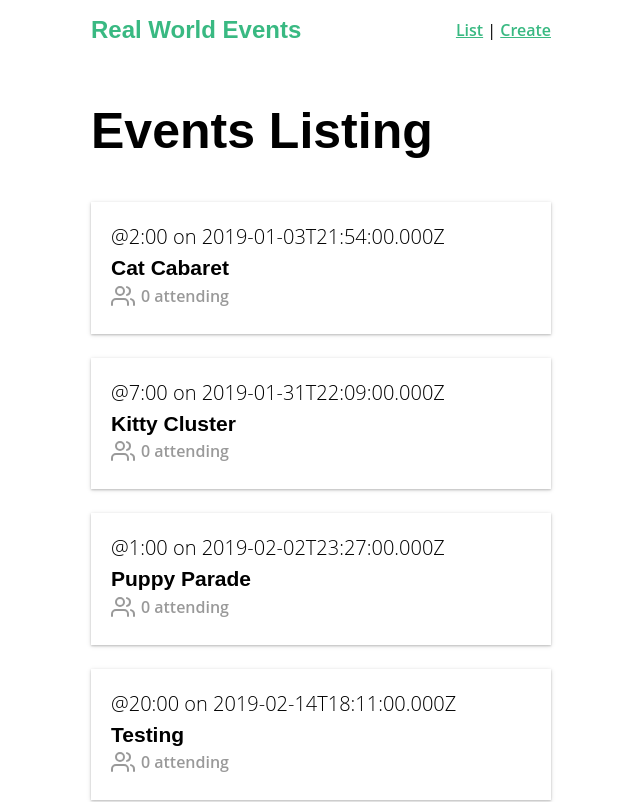
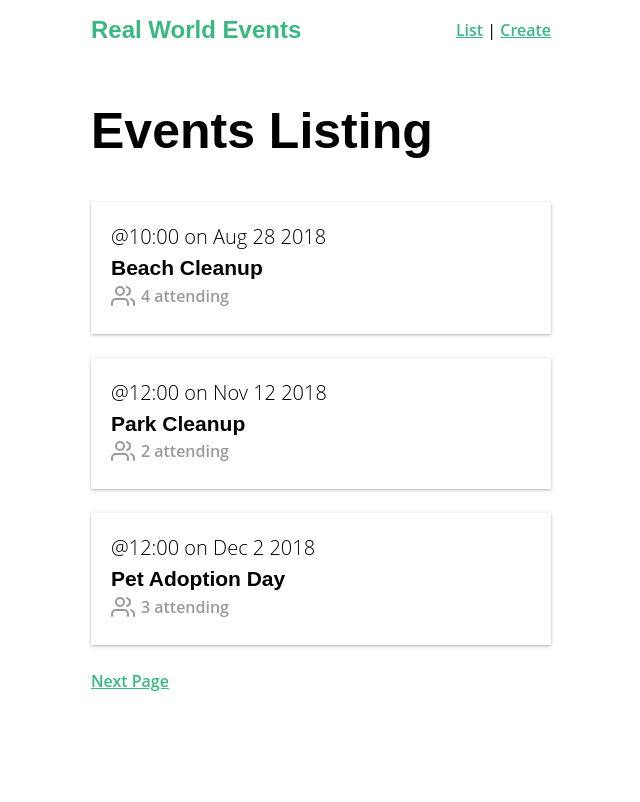
Before and after one commit to spaceninja/vm-real-world-vue, a Vue app: page / in a window 1280 px wide. Shown: the top 802 px of the page, without its empty margins (319-959 px from the left). Built offline with nearby package versions, Linux system fonts and the light colour scheme; data requests are answered from the project's data file.

Commit message:
05 mutations and actions part 2

```diff
--- a/db.json
+++ b/db.json
@@ -1,84 +1,235 @@
 {
   "events": [
     {
-      "id": 5928101,
-      "user": {
-        "id": "abc123",
-        "name": "Adam"
-      },
-      "category": "animal welfare",
-      "organizer": "Adam",
-      "title": "Cat Cabaret",
-      "description": "Yay felines!",
-      "location": "Meow Town",
-      "date": "2019-01-03T21:54:00.000Z",
-      "time": "2:00",
-      "attendees": []
+      "id": 1,
+      "title": "Beach Cleanup",
+      "date": "Aug 28 2018",
+      "time": "10:00",
+      "location": "Daytona Beach",
+      "description": "Let's clean up this beach.",
+      "organizer": "Adam Jahr",
+      "category": "sustainability",
+      "attendees": [
+        {
+          "id": "abc123",
+          "name": "Adam Jahr"
+        },
+        {
+          "id": "def456",
+          "name": "Gregg Pollack"
+        },
+        {
+          "id": "ghi789",
+          "name": "Beth Swanson"
+        },
+        {
+          "id": "jkl101",
+          "name": "Mary Gordon"
+        }
+      ]
     },
     {
-      "id": 8419988,
-      "user": {
-        "id": "abc123",
-        "name": "Adam"
-      },
-      "category": "animal welfare",
-      "organizer": "Adam",
-      "title": "Kitty Cluster",
-      "description": "Yay cats!",
-      "location": "Catlandia",
-      "date": "2019-01-31T22:09:00.000Z",
-      "time": "7:00",
-      "attendees": []
+      "id": 2,
+      "title": "Park Cleanup",
+      "date": "Nov 12 2018",
+      "time": "12:00",
+      "location": "132 N Magnolia Street, Orlando, Florida",
+      "description": "We're going to clean up this park.",
+      "organizer": "Adam Jahr",
+      "category": "nature",
+      "attendees": [
+        {
+          "id": "ghi789",
+          "name": "Beth Swanson"
+        },
+        {
+          "id": "jkl101",
+          "name": "Mary Gordon"
+        }
+      ]
     },
     {
-      "id": 4582797,
-      "user": {
-        "id": "abc123",
-        "name": "Adam"
-      },
+      "id": 3,
+      "title": "Pet Adoption Day",
+      "date": "Dec 2 2018",
+      "time": "12:00",
+      "location": "132 N Magnolia Street, Orlando, Florida",
+      "description": "Help animals find new homes.",
+      "organizer": "Gregg Pollack",
       "category": "animal welfare",
-      "organizer": "Adam",
-      "title": "Puppy Parade",
-      "description": "Yay pups!",
-      "location": "Puptown ",
-      "date": "2019-02-02T23:27:00.000Z",
-      "time": "1:00",
-      "attendees": []
+      "attendees": [
+        {
+          "id": "abc123",
+          "name": "Adam Jahr"
+        },
+        {
+          "id": "ghi789",
+          "name": "Beth Swanson"
+        },
+        {
+          "id": "jkl101",
+          "name": "Mary Gordon"
+        }
+      ]
     },
     {
-      "id": 917726,
-      "user": {
-        "id": "abc123",
-        "name": "Adam Jahr"
-      },
-      "category": "nature",
-      "organizer": {
-        "id": "abc123",
-        "name": "Adam Jahr"
-      },
-      "title": "Testing",
-      "description": "Ahoy",
-      "location": "Portland",
-      "date": "2019-02-14T18:11:00.000Z",
-      "time": "20:00",
-      "attendees": []
+      "id": 4,
+      "title": "Disco Party",
+      "date": "Aug 28 2018",
+      "time": "10:00",
+      "location": "Daytona Beach",
+      "description": "Let's clean up this beach.",
+      "organizer": "Adam Jahr",
+      "category": "sustainability",
+      "attendees": [
+        {
+          "id": "abc123",
+          "name": "Adam Jahr"
+        },
+        {
+          "id": "def456",
+          "name": "Gregg Pollack"
+        },
+        {
+          "id": "ghi789",
+          "name": "Beth Swanson"
+        },
+        {
+          "id": "jkl101",
+          "name": "Mary Gordon"
+        }
+      ]
     },
     {
-      "id": 150203,
-      "user": {
-        "id": "abc123",
-        "name": "Adam Jahr"
-      },
+      "id": 5,
+      "title": "Vue Users Group",
+      "date": "Nov 12 2018",
+      "time": "12:00",
+      "location": "132 N Magnolia Street, Orlando, Florida",
+      "description": "We're going to clean up this park.",
+      "organizer": "Adam Jahr",
+      "category": "nature",
+      "attendees": [
+        {
+          "id": "ghi789",
+          "name": "Beth Swanson"
+        },
+        {
+          "id": "jkl101",
+          "name": "Mary Gordon"
+        }
+      ]
+    },
+    {
+      "id": 6,
+      "title": "Orlando Dev Meetup",
+      "date": "Dec 2 2018",
+      "time": "12:00",
+      "location": "132 N Magnolia Street, Orlando, Florida",
+      "description": "Help animals find new homes.",
+      "organizer": "Gregg Pollack",
+      "category": "animal welfare",
+      "attendees": [
+        {
+          "id": "abc123",
+          "name": "Adam Jahr"
+        },
+        {
+          "id": "ghi789",
+          "name": "Beth Swanson"
+        },
+        {
+          "id": "jkl101",
+          "name": "Mary Gordon"
+        }
+      ]
+    },
+    {
+      "id": 7,
+      "title": "Yoga Class",
+      "date": "Aug 28 2018",
+      "time": "10:00",
+      "location": "Daytona Beach",
+      "description": "Let's clean up this beach.",
+      "organizer": "Adam Jahr",
+      "category": "sustainability",
+      "attendees": [
+        {
+          "id": "abc123",
+          "name": "Adam Jahr"
+        },
+        {
+          "id": "def456",
+          "name": "Gregg Pollack"
+        },
+        {
+          "id": "ghi789",
+          "name": "Beth Swanson"
+        },
+        {
+          "id": "jkl101",
+          "name": "Mary Gordon"
+        }
+      ]
+    },
+    {
+      "id": 8,
+      "title": "Breathing Meditation",
+      "date": "Nov 12 2018",
+      "time": "12:00",
+      "location": "132 N Magnolia Street, Orlando, Florida",
+      "description": "We're going to clean up this park.",
+      "organizer": "Adam Jahr",
+      "category": "nature",
+      "attendees": [
+        {
+          "id": "ghi789",
+          "name": "Beth Swanson"
+        },
+        {
+          "id": "jkl101",
+          "name": "Mary Gordon"
+        }
+      ]
+    },
+    {
+      "id": 9,
+      "title": "Dancing Class",
+      "date": "Dec 2 2018",
+      "time": "12:00",
+      "location": "132 N Magnolia Street, Orlando, Florida",
+      "description": "Help animals find new homes.",
+      "organizer": "Gregg Pollack",
+      "category": "animal welfare",
+      "attendees": [
+        {
+          "id": "abc123",
+          "name": "Adam Jahr"
+        },
+        {
+          "id": "ghi789",
+          "name": "Beth Swanson"
+        },
+        {
+          "id": "jkl101",
+          "name": "Mary Gordon"
+        }
+      ]
+    },
+    {
+      "id": 10,
       "category": "animal welfare",
       "organizer": {
-        "id": "abc123",
-        "name": "Adam Jahr"
+        "user": {
+          "id": "abc123",
+          "name": "Adam Jahr"
+        }
       },
-      "title": "Animal Welfare Event",
-      "description": "testing",
-      "location": "Somewhere",
-      "date": "2019-02-22T18:15:00.000Z",
-      "time": "20:00",
+      "title": "Gregg's Event",
+      "description": "We'll do stuff",
+      "location": "Your House",
+      "date": "",
+      "time": "5:00",
       "attendees": []
     }
   ]
--- a/src/App.vue
+++ b/src/App.vue
@@ -1,7 +1,7 @@
 <template>
   <div id="app">
-    <NavBar />
-    <router-view />
+    <NavBar/>
+    <router-view :key="$route.fullPath"/>
   </div>
 </template>
 
--- a/src/services/EventService.js
+++ b/src/services/EventService.js
@@ -10,8 +10,8 @@
 })
 
 export default {
-  getEvents() {
-    return apiClient.get('/events')
+  getEvents(perPage, page) {
+    return apiClient.get('/events?_limit=' + perPage + '&_page=' + page)
   },
   getEvent(id) {
     return apiClient.get('/events/' + id)
--- a/src/store.js
+++ b/src/store.js
@@ -15,16 +15,22 @@
       'food',
       'community'
     ],
-    events: [
-      { id: 1, title: 'Alpha', organizer: 'Alice' },
-      { id: 2, title: 'Beta', organizer: 'Bob' },
-      { id: 3, title: 'Gamma', organizer: 'Charlie' },
-      { id: 4, title: 'Delta', organizer: 'Doug' }
-    ]
+    events: [],
+    eventsTotal: 0,
+    event: {}
   },
   mutations: {
     ADD_EVENT(state, event) {
       state.events.push(event)
+    },
+    SET_EVENTS(state, events) {
+      state.events = events
+    },
+    SET_EVENTS_TOTAL(state, total) {
+      state.eventsTotal = total
+    },
+    SET_EVENT(state, event) {
+      state.event = event
     }
   },
   actions: {
@@ -32,6 +38,31 @@
       return EventService.postEvent(event).then(() => {
         commit('ADD_EVENT', event)
       })
+    },
+    fetchEvents({ commit }, { perPage, page }) {
+      EventService.getEvents(perPage, page)
+        .then(response => {
+          console.log('Total events are ' + response.headers['x-total-count'])
+          commit('SET_EVENTS', response.data)
+          commit('SET_EVENTS_TOTAL', response.headers['x-total-count'])
+        })
+        .catch(error => {
+          console.log('There was an error:' + error.response)
+        })
+    },
+    fetchEvent({ commit, getters }, id) {
+      var event = getters.getEventById(id)
+      if (event) {
+        commit('SET_EVENT', event)
+      } else {
+        EventService.getEvent(id)
+          .then(response => {
+            commit('SET_EVENT', response.data)
+          })
+          .catch(error => {
+            console.log('There was an error:', error.response)
+          })
+      }
     }
   },
   getters: {
--- a/src/views/EventList.vue
+++ b/src/views/EventList.vue
@@ -1,31 +1,44 @@
 <template>
   <div>
     <h1>Events Listing</h1>
-    <EventCard v-for="event in events" :key="event.id" :event="event" />
+    <EventCard v-for="event in events" :key="event.id" :event="event"/>
+    <template v-if="page != 1">
+      <router-link :to="{ name: 'event-list', query: { page: page - 1 } }" rel="prev">Prev Page</router-link>
+      <template v-if="hasNextPage">&nbsp;|&nbsp;</template>
+    </template>
+    <router-link
+      v-if="hasNextPage"
+      :to="{ name: 'event-list', query: { page: page + 1 } }"
+      rel="next"
+    >Next Page</router-link>
   </div>
 </template>
 
 <script>
-import EventService from '@/services/EventService.js'
 import EventCard from '@/components/EventCard.vue'
+import { mapState } from 'vuex'
 
 export default {
   components: {
     EventCard
   },
-  data() {
-    return {
-      events: []
-    }
+  created() {
+    this.perPage = 3 // Setting perPage here and not in data means it won't be reactive.
+    // We don't need it to be reactive, and this way our component has access to it.
+
+    this.$store.dispatch('fetchEvents', {
+      perPage: this.perPage,
+      page: this.page
+    })
   },
-  created() {
-    EventService.getEvents()
-      .then(response => {
-        this.events = response.data
-      })
-      .catch(error => {
-        console.log('There was an error:' + error.response)
-      })
+  computed: {
+    page() {
+      return parseInt(this.$route.query.page) || 1
+    },
+    hasNextPage() {
+      return this.eventsTotal > this.page * this.perPage
+    },
+    ...mapState(['events', 'eventsTotal'])
   }
 }
 </script>
--- a/src/views/EventShow.vue
+++ b/src/views/EventShow.vue
@@ -15,13 +15,15 @@
     <h2>
       Attendees
       <span class="badge -fill-gradient">
-        {{
-        event.attendees ? event.attendees.length : 0
-        }}
+        {{ event.attendees ? event.attendees.length : 0 }}
       </span>
     </h2>
     <ul class="list-group">
-      <li v-for="(attendee, index) in event.attendees" :key="index" class="list-item">
+      <li
+        v-for="(attendee, index) in event.attendees"
+        :key="index"
+        class="list-item"
+      >
         <b>{{ attendee.name }}</b>
       </li>
     </ul>
@@ -29,23 +31,13 @@
 </template>
 
 <script>
-import EventService from '@/services/EventService.js'
+import { mapState } from 'vuex'
 export default {
   props: ['id'],
-  data() {
-    return {
-      event: {}
-    }
+  created() {
+    this.$store.dispatch('fetchEvent', this.id)
   },
-  created() {
-    EventService.getEvent(this.id)
-      .then(response => {
-        this.event = response.data
-      })
-      .catch(error => {
-        console.log('There was an error:', error.response)
-      })
-  }
+  computed: mapState(['event'])
 }
 </script>
 
```
